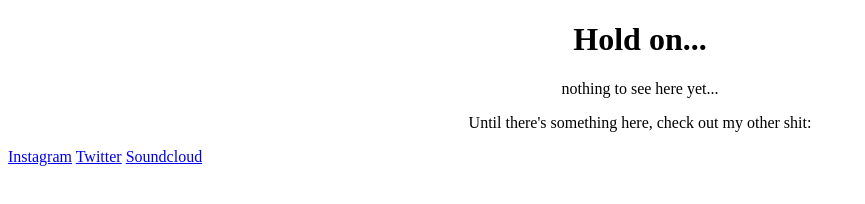
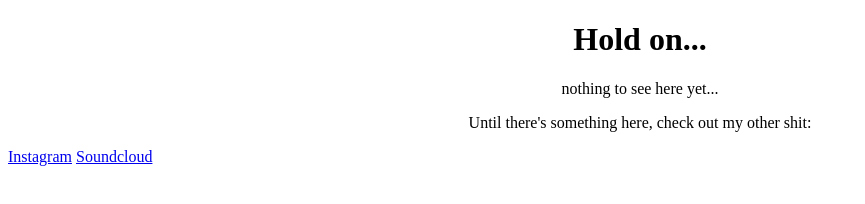
Before and after one commit to idekwid/idekwid.github.io, a plain HTML site: page index.html in a window 1280 px wide. Shown: the whole page, without its empty margins (0-865 px from the left). Drawn offline with Linux system fonts and the light colour scheme.

Commit message:
Update index.html
removed link to twitter cuz fuck elon

```diff
--- a/index.html
+++ b/index.html
@@ -16,7 +16,6 @@
         <p style="text-align: center;">nothing to see here yet...</p>
         <p style="text-align: center;"> Until there's something here, check out my other shit:</p>
         <a style="text-align: center;" href="https://instagram.com/idekwid_music">Instagram</a>
-        <a style="text-align: center;" href="https://twitter.com/idekwid_music">Twitter</a>
         <a style="text-align: center;" href="https://soundcloud.com/idekwid_music">Soundcloud</a>
     </body>
 </html>
```
